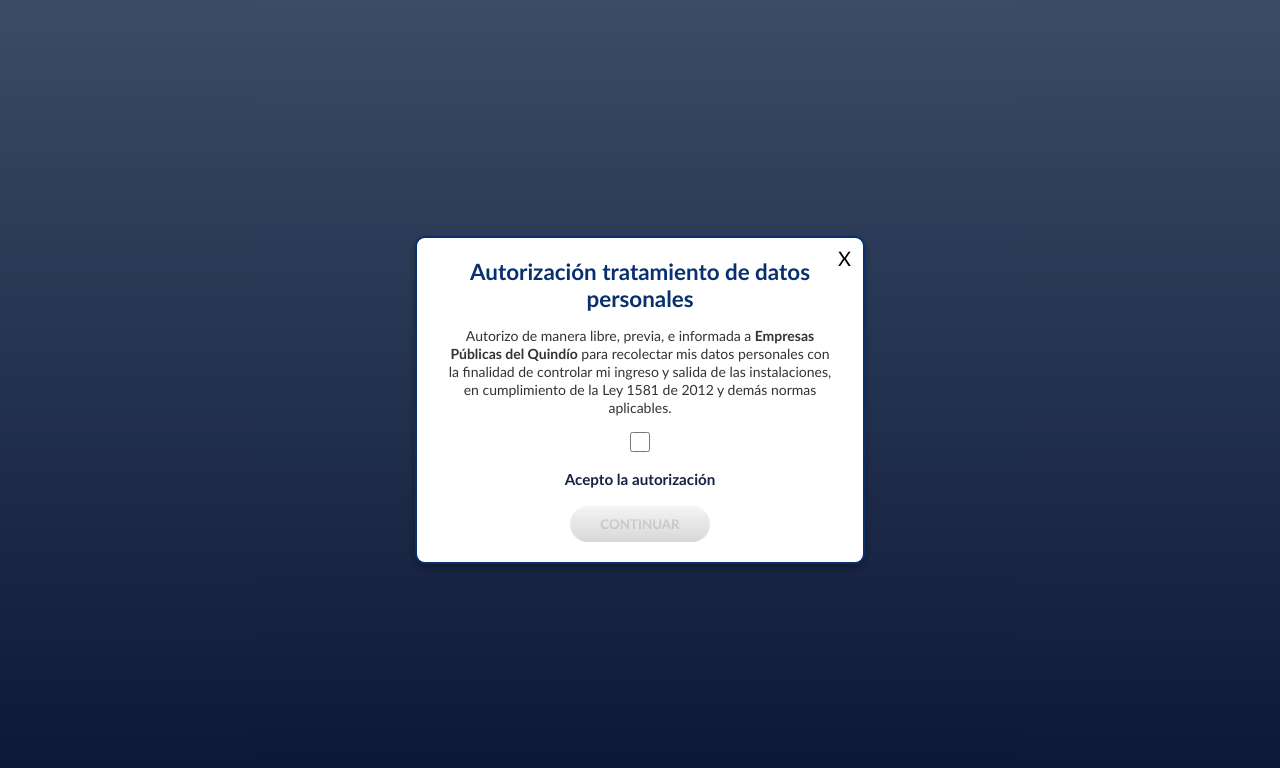
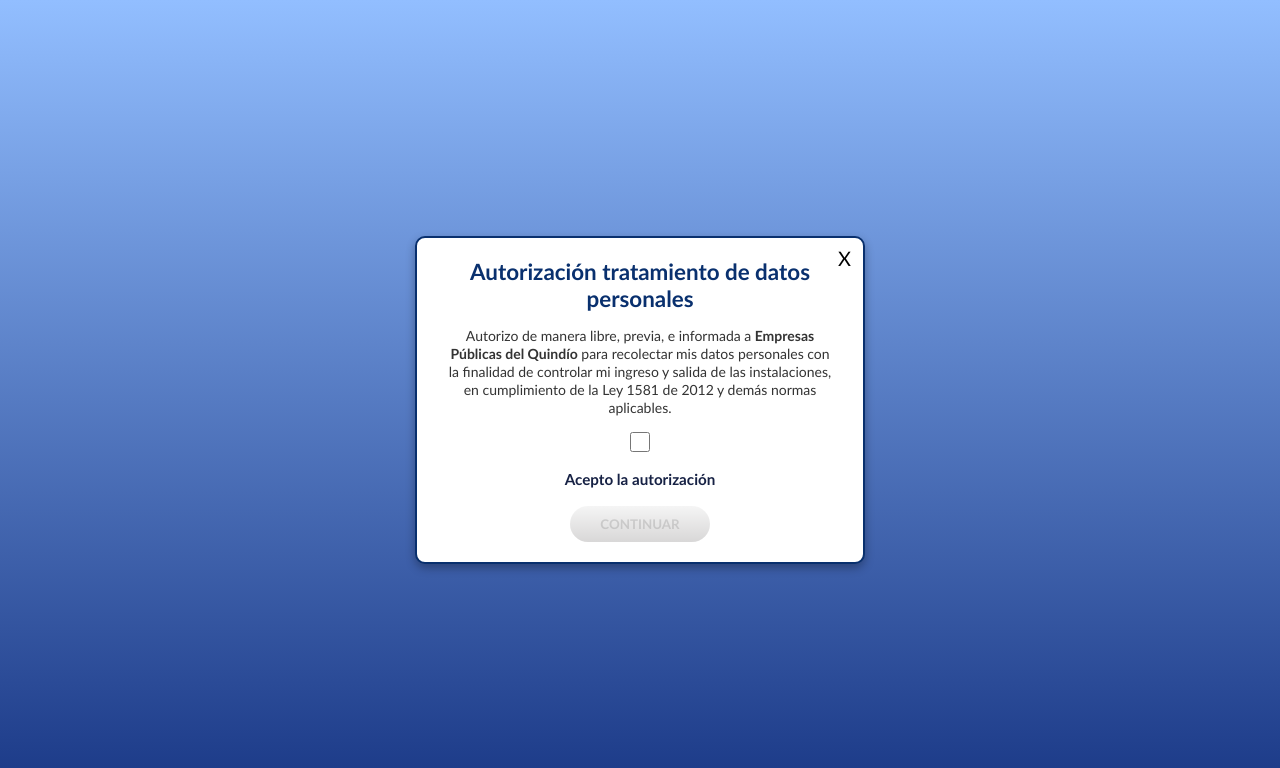
Before and after one commit to sistemasdeinformacion-ing/control-visitantes, a React (Vite) app: page /registro-entrada in a window 1280 px wide. Shown: the top 768 px of the page. Built offline with nearby package versions, Linux system fonts and the light colour scheme; no server answers.

Commit message:
Guardado

```diff
--- a/src/components/RegistroEntrada.css
+++ b/src/components/RegistroEntrada.css
@@ -148,7 +148,6 @@ select {
 .modal-overlay {
   position: fixed;
   inset: 0;
-  background: rgba(0,0,0,0.6);
   display: flex;
   justify-content: center;
   align-items: center;
@@ -181,7 +180,6 @@ select {
   font-size: 0.95rem;
 }
 
-
 .modal-btn:disabled {
   opacity: 0.5;
   cursor: not-allowed;
```
